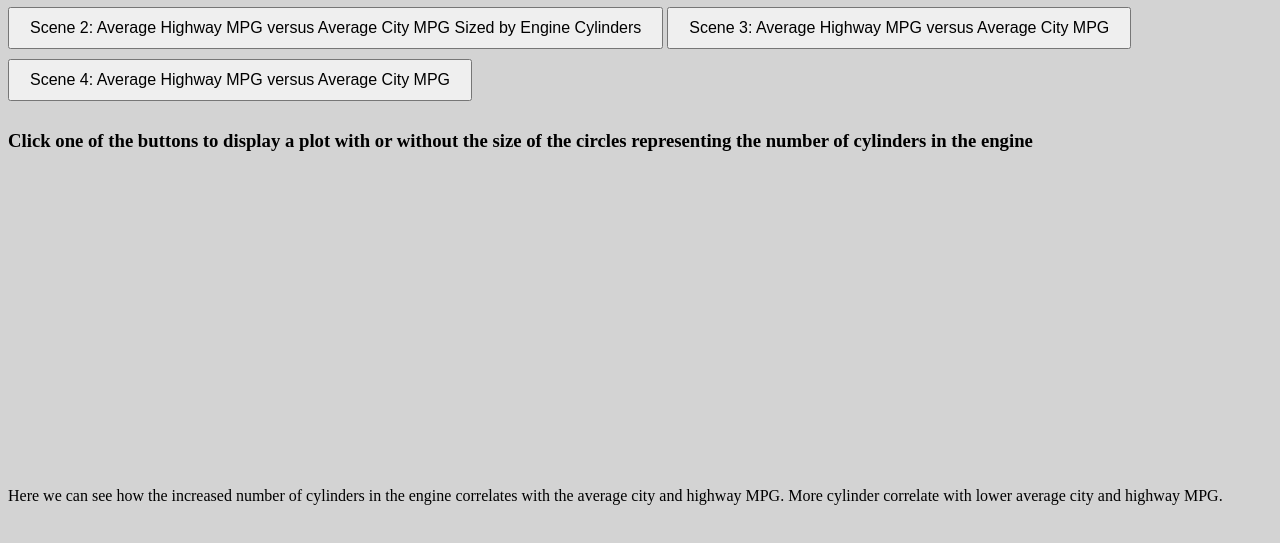
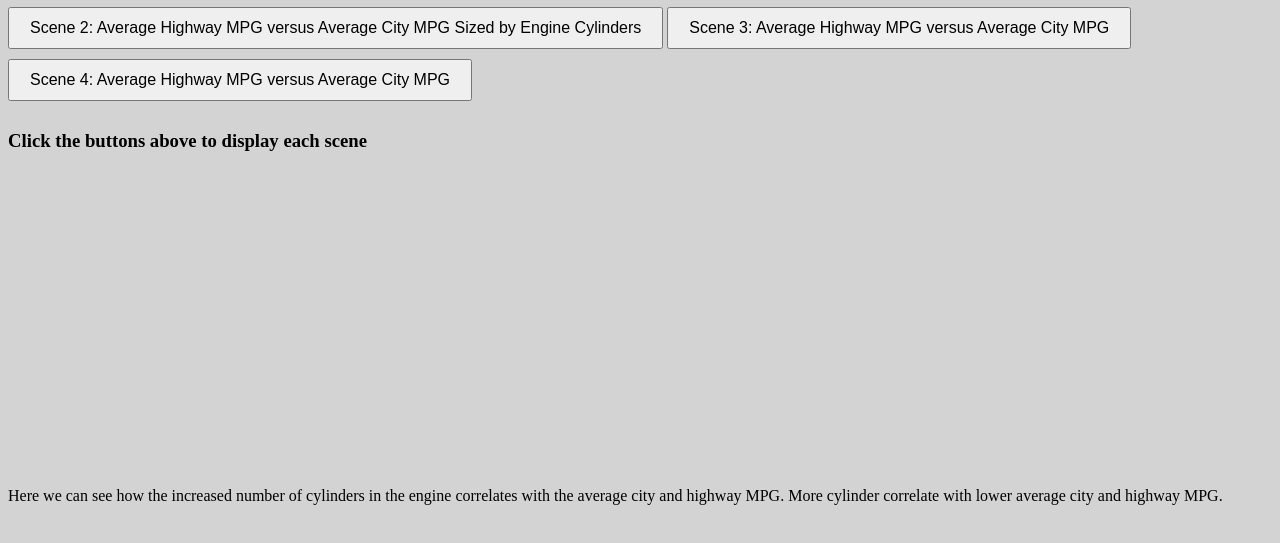
Before and after one commit to lt77777/CS416-Narrative-Visualization, a plain HTML site: page index.html in a window 1280 px wide. Shown: the part 111-654 px from the top of the page. Drawn offline with nearby package versions, Linux system fonts and the light colour scheme; no server answers.

Commit message:
edit text

```diff
--- a/index.html
+++ b/index.html
@@ -26,7 +26,7 @@
         <button class="button" onclick="plotScene4()">Scene 4: Average Highway MPG versus Average City MPG</button>
     </div>
 
-<h3>Click one of the buttons to display a plot with or without the size of the circles representing the number of cylinders in the engine</h3>
+<h3>Click the buttons above to display each scene</h3>
 
 
 
@@ -44,6 +44,7 @@ async function init() {
 async function plotScene1(){
 
     d3.select("svg").selectAll("*").remove();
+    d3.select("body").selectAll("p").remove();
     d3.select("body")
         .append("p")
         .text("Here we can see how the increased number of cylinders in the engine correlates with the average city and highway MPG. More cylinder correlate with lower average city and highway MPG.");
```
